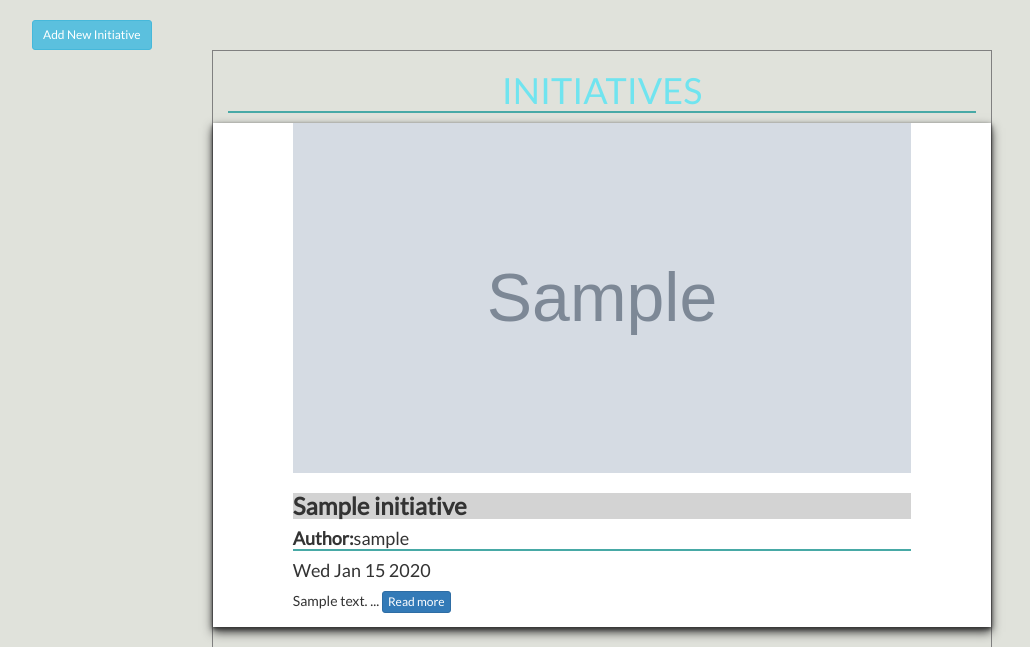
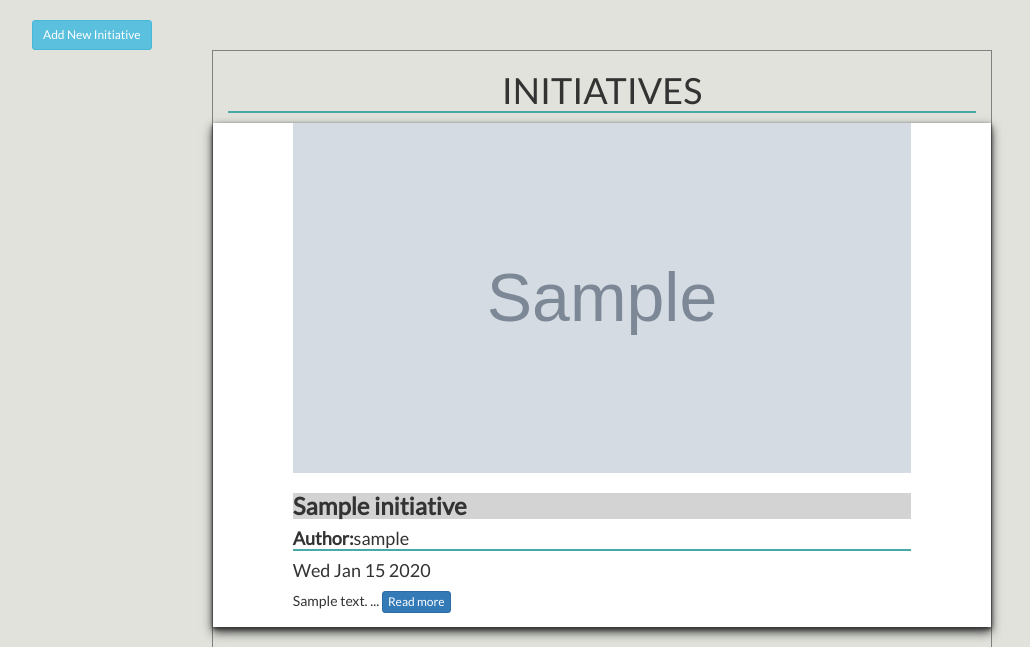
Before and after one commit to rkterungwa16/andela21-teamc-platform-initiative-project, a Node server app: page /andelainitiative in a window 1280 px wide. Shown: the part 98-745 px from the top of the page, without its empty margins (38-1068 px from the left). Run offline with Node 20, Linux system fonts and the light colour scheme; the visitor is signed in with stand-in values (Sample User, id 1); tables that the repository leaves empty hold one stand-in row (values such as "Sample post"); grey boxes marked "Sample" are stand-in pictures; some libraries are stand-ins or nearby versions.

Commit message:
remove all inline style

```diff
--- a/views/index.ejs
+++ b/views/index.ejs
@@ -8,7 +8,7 @@
         <%- include partials/newInitiative.ejs %>
         <div class="row">
           <div class="col-sm-12 col-md-8 col-md-offset-2   news-feed">
-            <h1 class="text-center" style="color: #70E4EF">INITIATIVES</h1>
+            <h1 class="text-center">INITIATIVES</h1>
             <%if(initiatives){%>
             <%initiatives.reverse().forEach((initiative)=>{%>
             <div class="row opinion-card card">
```
